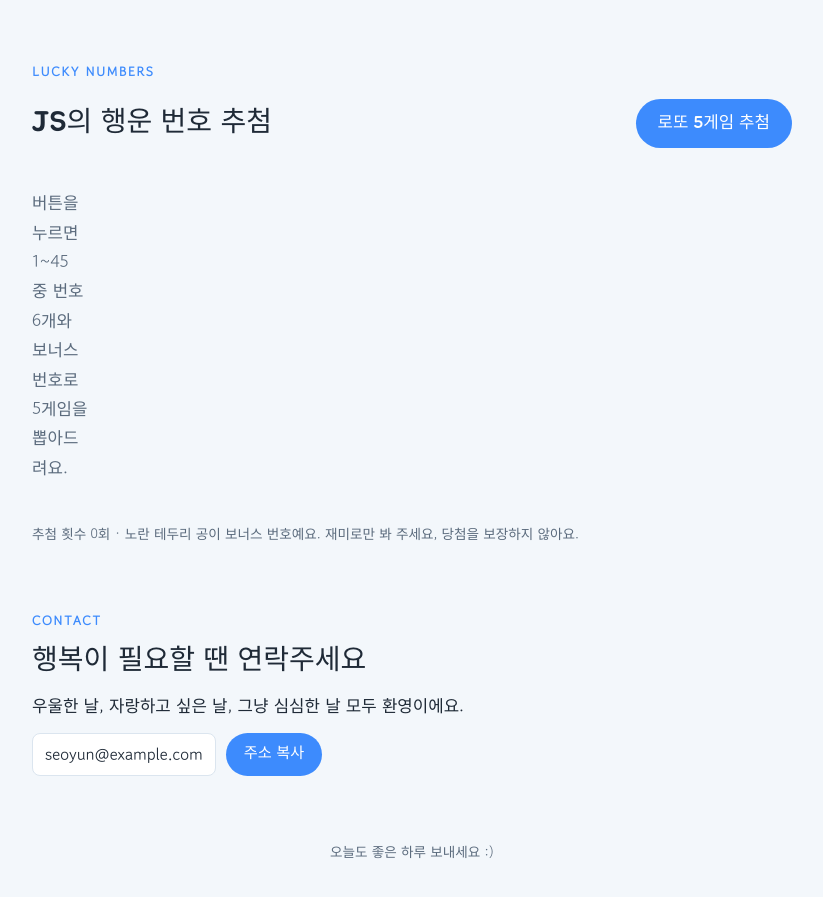
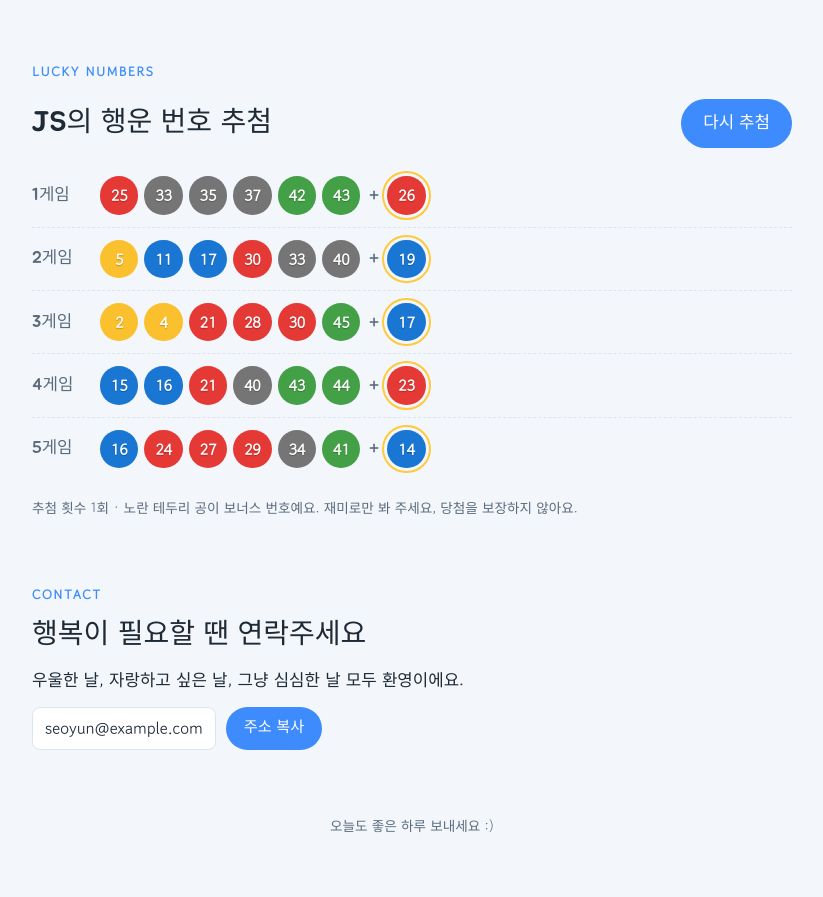
Before and after one commit to leesunstar0-cmd/a-person-who-brings-happiness, a plain HTML site: page index.html in a window 1280 px wide. Shown: the part 1913-2810 px from the top of the page, without its empty margins (228-1051 px from the left). Drawn offline with Linux system fonts and the light colour scheme.

Commit message:
Show lotto numbers on page load
Draw five games automatically when the page opens so numbers are
visible without clicking; the button still redraws.

Co-Authored-By: Claude Opus 5.5 <noreply@anthropic.com>

```diff
--- a/index.html
+++ b/index.html
@@ -175,7 +175,8 @@ footer { text-align: center; color: var(--muted); font-size: .85rem; }
     <p class="lotto-note" id="lottoCount">추첨 횟수 0회 · 노란 테두리 공이 보너스 번호예요. 재미로만 봐 주세요, 당첨을 보장하지 않아요.</p>
   </section>
 
-  <section class="contact">    <span class="label">Contact</span>
+  <section class="contact">
+    <span class="label">Contact</span>
     <h2>행복이 필요할 땐 연락주세요</h2>
     <p>우울한 날, 자랑하고 싶은 날, 그냥 심심한 날 모두 환영이에요.</p>
     <div class="row">
@@ -222,7 +223,7 @@ function ball(n, bonus) {
   return el;
 }
 let lottoCount = 0;
-document.getElementById("lottoBtn").addEventListener("click", () => {
+function drawLotto() {
   const games = document.getElementById("games");
   games.replaceChildren();
   for (let g = 1; g <= 5; g++) {
@@ -242,7 +243,9 @@ document.getElementById("lottoBtn").addEventListener("click", () => {
   lottoCount++;
   document.getElementById("lottoCount").textContent = "추첨 횟수 " + lottoCount + "회 · 노란 테두리 공이 보너스 번호예요. 재미로만 봐 주세요, 당첨을 보장하지 않아요.";
   document.getElementById("lottoBtn").textContent = "다시 추첨";
-});
+}
+document.getElementById("lottoBtn").addEventListener("click", drawLotto);
+drawLotto();
 
 document.getElementById("copyBtn").addEventListener("click", (e) => {
   const b = e.currentTarget, t = document.getElementById("email").textContent;
```
